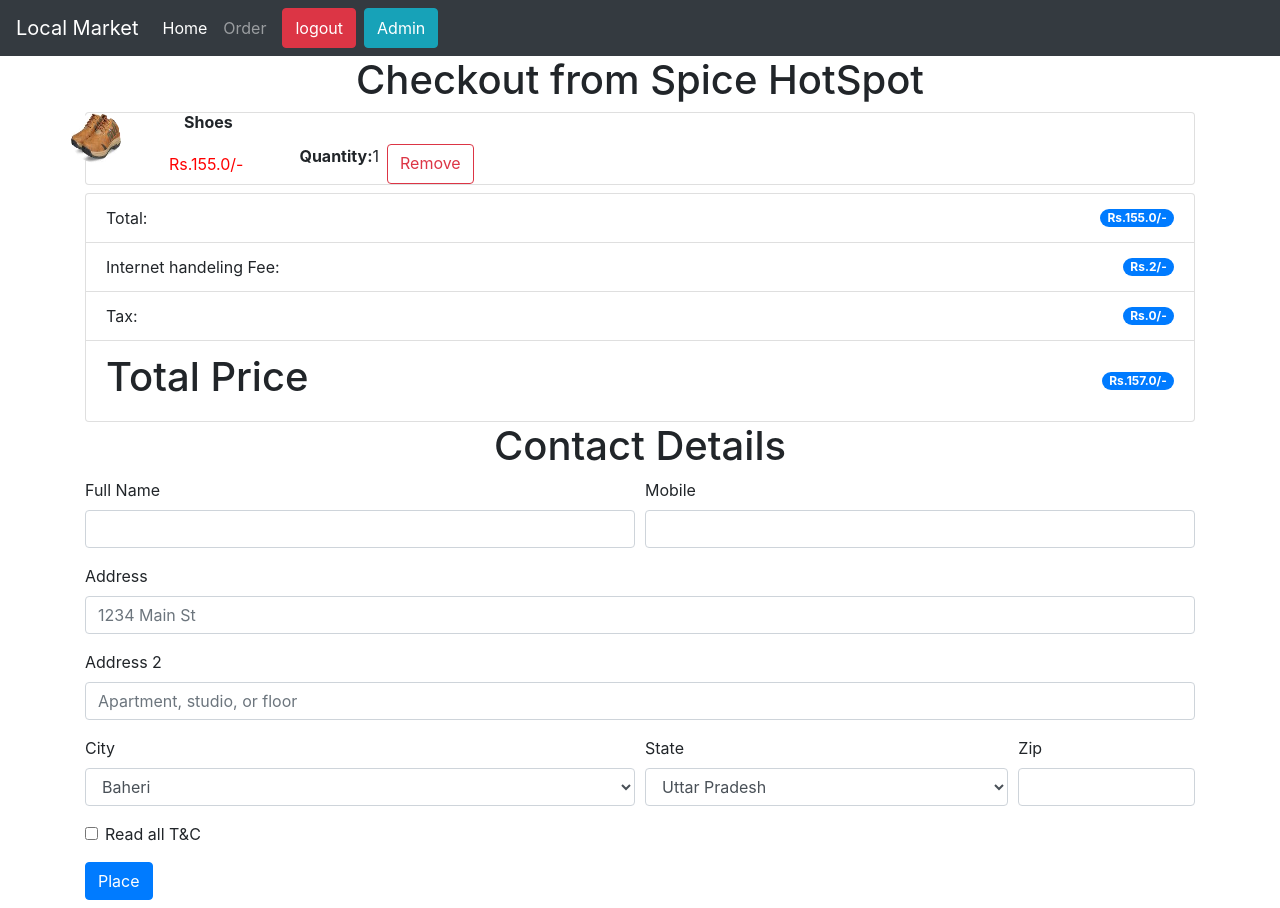
After one commit to prateek0635/my_cart, a Django app: page /order/2 in a window 1280 px wide. The commit adds this page. Run offline with Django 3.2, Linux system fonts and the light colour scheme; a user stored in the database is signed in; data comes from the database, SQL or seed files in the repository; both versions use the stored data as it was after the commit; some libraries are stand-ins or nearby versions.

Commit message:
3rd Commit

```diff
--- a/MyApp/admin.py
+++ b/MyApp/admin.py
@@ -1,8 +1,8 @@
 from django.contrib import admin
-from .models import myclass,oredr,shop,products
+from .models import shop,products,cart,order
 
 # Register your models here.
-admin.site.register(myclass)
-admin.site.register(oredr)
 admin.site.register(shop)
 admin.site.register(products)
+admin.site.register(cart)
+admin.site.register(order)
--- a/MyApp/urls.py
+++ b/MyApp/urls.py
@@ -11,5 +11,10 @@ urlpatterns = [
     path('shopview/<int:shopid>', views.Myshop ,name='Myshop'),
     path('shopview/addprod/<int:shopid>', views.add_prod ,name='Add'),
     path('productupdate/<int:shopid>', views.product_update ,name='Update'),
-    path('productupdate/deleteProd/<int:prodid>', views.delete_prod ,name='delete')
+    path('productupdate/deleteProd/<int:prodid>', views.delete_prod ,name='delete'),
+    path('updateprice/<int:prodid>', views.update_price ,name='Update_price'),
+    path('addtocart/<int:prodid>/<str:cmd>/', views.add_to_cart ,name='Add_To_Cart'),
+    path('order/<int:shopid>', views.order_cart ,name='Order'),
+    path('ordertracker', views.order_tracker ,name='Order_Tracker'),
+    path('orders/<int:shopid>', views.orders_for_shop ,name='orders_for_shop'),
 ]
--- a/MyApp/views.py
+++ b/MyApp/views.py
@@ -1,20 +1,19 @@
 from django.shortcuts import render,redirect
-from django.http import HttpResponse
+from django.http import HttpResponse,HttpResponseRedirect
 from django.contrib.auth.models import User
 from django.contrib.auth import authenticate, login,logout
 from django.contrib import messages
-from .models import myclass,shop,products
+from .models import shop,products,cart,order
+from django.contrib.auth.decorators import login_required
 # from .forms import *
 
 # Create your views here.
 def index(request):
     data=shop.objects.all()
-    print(data)
     try:
         prams={'name':request.user.first_name,'data':data,'range':3}
     except:
         prams={'data':data,'range':range(1,3)}
-
     return render(request,'index.html',prams)
 
 def loginuser(request):
@@ -69,11 +68,17 @@ def logoutuser(request):
 def Myshop(request,shopid):
     prod=products.objects.filter(shop=shopid)
     shopn=shop.objects.filter(id=shopid)[0]
+    con=0
+    param={'prod':prod,'shop':shopn}
+    if not request.user.is_anonymous:
+        a=cart.objects.filter(user=request.user,shop=shopn)
+        param['cart']=a
+        for i in a:
+            con+=1
 
-    param={'prod':prod,'shop':shopn}
+        param['count']=con
     if request.user==shopn.shop_user:
         param['owner']=True
-        print(param)
     return render(request,'shop.html',param)
 
 
@@ -81,7 +86,7 @@ def Myshop(request,shopid):
 
 def add_prod(request,shopid):
     shopn=shop.objects.filter(id=shopid)[0]
-    print(request.user,shopn)
+    # print(request.user,shopn)
     if request.user==shopn.shop_user:
         if request.method=='POST':
             prod_name=request.POST['Product_name']
@@ -89,8 +94,8 @@ def add_prod(request,shopid):
             prod_price=request.POST['prod_price']
             Img=request.FILES
             prod_img=Img.get("prod_img")
-            print(prod_img)
-            print(prod_name,prod_disc,prod_price,prod_disc,prod_img)
+            # print(prod_img)
+            # print(prod_name,prod_disc,prod_price,prod_disc,prod_img)
             add=products.objects.create(shop=shopn,prod_name=prod_name,prod_disc=prod_disc,
                 prod_price=prod_price,prod_img=prod_img)
             add.save()
@@ -107,19 +112,110 @@ def add_prod(request,shopid):
 
 
 def product_update(request,shopid):
+    shopn=shop.objects.filter(id=shopid)[0]
     prod=products.objects.filter(shop=shopid)
-    shopn=shop.objects.filter(id=shopid)[0]
+    if request.user==shopn.shop_user:
+        if request.method=='POST':
+            prod_price=request.POST['prod_price']
+            prod_up.prod_price=prod_price
+            prod_price.save()
+        param={'prod':prod,'shop':shopn}
+        return render(request,'product_update.html',param)
+    else:
+        messages.error(request, 'Login With Your Business Account')
+        return redirect('/login')
 
-    if request.method=='POST':
-        return HttpResponse('Working')
+def update_price(request,prodid):
+    a=products.objects.filter(id=prodid)[0]
 
-    param={'prod':prod,'shop':shopn}
-    return render(request,'product_update.html',param)
+    if request.user==a.shop.shop_user:
+        if request.method=='POST':
+            prod_price=request.POST['prod_price']
+            a.prod_price=prod_price
+            a.save()
+        return redirect(f'/productupdate/{a.shop.id}')
+    else:
+        messages.error(request, 'Login With Your Business Account')
+        return redirect('/login')
+
 
 def delete_prod(request,prodid):
 
     a=products.objects.filter(id=prodid)
-    p=a[0].shop.id
-    print(p)
-    a.delete()
-    return redirect(f'/productupdate/{p}')
+
+    if request.user==a[0].shop.shop_user:
+        p=a[0].shop.id
+        a.delete()
+        return redirect(f'/productupdate/{p}')
+    else:
+        messages.error(request, 'Login With Your Business Account')
+        return redirect('/login')
+@login_required(login_url='/login')
+def add_to_cart(request,prodid,cmd):
+    if cmd=='add':
+        a=products.objects.filter(id=prodid)[0]
+        shopn=a.shop
+        if request.method=="POST":
+            quantity=request.POST['quantity']
+        add=cart.objects.create(user=request.user,products=a,quantity=quantity,shop=shopn)
+        return redirect(f'/shopview/{a.shop.id}')
+    if cmd=='delete':
+        dele=cart.objects.filter(user=request.user,id=prodid)
+        shop=dele[0].shop.id
+        dele.delete()
+        messages.error(request, 'Product has been removed form cart succesfully')
+        return redirect(f'/shopview/{shop}')
+
+@login_required(login_url='/login')
+def order_cart(request,shopid):
+    shopn=shop.objects.filter(id=shopid)[0]
+    cart_chechkout=cart.objects.filter(user=request.user,shop=shopn)
+    total_price=0
+    for i in cart_chechkout:
+        total_price+=i.products.prod_price
+    int_hand_fee=round(total_price/100)
+    tax=0
+    total=total_price+tax+int_hand_fee
+    data=''
+    for item in cart_chechkout:
+        data= data + item.products.prod_name + ','+ str(item.products.prod_price) + ',' + str(item.products.id) + ';'
+    order_price=f'Total price:{total_price} InternetFee: {int_hand_fee} Tax : {tax} Final Price {total}'
+    if request.method=="POST":
+        full_name=request.POST['full_name']
+        mobile=request.POST['mobile']
+        address=request.POST['address']
+        address2=request.POST['address2']
+        city=request.POST['city']
+        state=request.POST['state']
+        zip=request.POST['zip']
+        address=f'{full_name} {mobile} {address} {address2} {city} {state} {zip} '
+        order_create=order.objects.create(user=request.user,shop=shopn,price=order_price,items=data,address=address,
+        payment='COD')
+        order_create.save()
+        dele=cart.objects.filter(user=request.user,shop=shopn)
+        for a in dele:
+            a.delete()
+
+        messages.error(request, f'Order Placed SuccessFully, Order ID is {order_create.id}')
+        return redirect(f'/shopview/{shopn.id}')
+
+    params={'checkout':cart_chechkout,'shop':shopn,'total_price':total_price,'int_hand_fee':int_hand_fee,
+    'tax':tax,'total':total}
+    return render(request,'order.html',params)
+@login_required(login_url='/login')
+def order_tracker(request):
+    track=order.objects.filter(user=request.user)
+    param={'order':track}
+    return render(request,'order_tracker.html',param)
+
+def orders_for_shop(request,shopid):
+    shopn=shop.objects.filter(id=shopid)[0]
+    if request.user==shopn.shop_user:
+        shopn=shop.objects.filter(id=shopid)[0]
+        track=order.objects.filter(shop=shopn)
+        param={'order':track}
+        return render(request,'orders_for_shop.html',param)
+
+    else:
+        messages.error(request, 'Login With Your Business Account')
+        return redirect('/login')
--- a/templates/base.html
+++ b/templates/base.html
@@ -1,5 +1,6 @@
 <!doctype html>
 <html lang="en">
+
 <head>
 
   <!-- Required meta tags -->
@@ -7,16 +8,19 @@
   <meta name="viewport" content="width=device-width, initial-scale=1, shrink-to-fit=no">
 
   <!-- Bootstrap CSS -->
-    <link rel="stylesheet" href="https://stackpath.bootstrapcdn.com/bootstrap/4.4.1/css/bootstrap.min.css" integrity="sha384-Vkoo8x4CGsO3+Hhxv8T/Q5PaXtkKtu6ug5TOeNV6gBiFeWPGFN9MuhOf23Q9Ifjh" crossorigin="anonymous">
+  <link rel="stylesheet" href="https://stackpath.bootstrapcdn.com/bootstrap/4.4.1/css/bootstrap.min.css"
+    integrity="sha384-Vkoo8x4CGsO3+Hhxv8T/Q5PaXtkKtu6ug5TOeNV6gBiFeWPGFN9MuhOf23Q9Ifjh" crossorigin="anonymous">
 
   <title>{%block title%}
     {%endblock title%}</title>
   <script src="http://ajax.googleapis.com/ajax/libs/jquery/1.9.1/jquery.min.js"></script>
 </head>
+
 <body>
   <nav class="navbar navbar-expand-lg navbar-dark bg-dark">
-  <a class="navbar-brand" href="#">NITP Mathematics Students</a>
-  <button class="navbar-toggler" type="button" data-toggle="collapse" data-target="#navbarNav" aria-controls="navbarNav" aria-expanded="false" aria-label="Toggle navigation">
+    <a class="navbar-brand" href="/">Local Market</a>
+    <button class="navbar-toggler" type="button" data-toggle="collapse" data-target="#navbarNav"
+      aria-controls="navbarNav" aria-expanded="false" aria-label="Toggle navigation">
       <span class="navbar-toggler-icon"></span>
     </button>
     <div class="collapse navbar-collapse" id="navbarNav">
@@ -24,24 +28,23 @@
         <li class="nav-item active">
           <a class="nav-link" href="/">Home <span class="sr-only">(current)</span></a>
         </li>
+        {% if not request.user.is_anonymous %}
         <li class="nav-item">
-        <a class="nav-link" href="#">About Us</a>
+          <a class="nav-link" href="/ordertracker">Order</a>
         </li>
+        {% endif %}
         {% if request.user.is_anonymous %}
         <li class="nav-item">
-        <a class="nav-link"  href="/login">Login</a>
+          <a class="nav-link mx-2" href="/login">Login</a>
         </li>
         {% endif %}
         {% if not request.user.is_anonymous %}
-        <button class="btn btn-danger" onclick="document.location = '/logout'">logout</button>
-        <button style="margin-left:45em;" class="btn btn-info">{{request.user.first_name}}</button>
+        <button class="btn btn-danger mx-2" onclick="document.location = '/logout'">logout</button>
+        <button class="btn btn-info">{{request.user.first_name}}</button>
 
         {% endif %}
       </ul>
-    <button type="button" class="btn btn-secondary mx-2" id="popcart" data-container="body" data-toggle="popover" data-placement="bottom" data-html="true" data-content="Vivamus
-      sagittis lacus vel augue laoreet rutrum faucibus.">
-        Cart(<span id="cart">0</span>)
-    </button>
+
     </div>
     </div>
   </nav>
@@ -51,9 +54,15 @@
 
   <!-- Optional JavaScript -->
   <!-- jQuery first, then Popper.js, then Bootstrap JS -->
-    <script src="https://code.jquery.com/jquery-3.4.1.slim.min.js" integrity="sha384-J6qa4849blE2+poT4WnyKhv5vZF5SrPo0iEjwBvKU7imGFAV0wwj1yYfoRSJoZ+n" crossorigin="anonymous"></script>
-    <script src="https://cdn.jsdelivr.net/npm/popper.js@1.16.0/dist/umd/popper.min.js" integrity="sha384-Q6E9RHvbIyZFJoft+2mJbHaEWldlvI9IOYy5n3zV9zzTtmI3UksdQRVvoxMfooAo" crossorigin="anonymous"></script>
-    <script src="https://stackpath.bootstrapcdn.com/bootstrap/4.4.1/js/bootstrap.min.js" integrity="sha384-wfSDF2E50Y2D1uUdj0O3uMBJnjuUD4Ih7YwaYd1iqfktj0Uod8GCExl3Og8ifwB6" crossorigin="anonymous"></script>
+  <script src="https://code.jquery.com/jquery-3.4.1.slim.min.js"
+    integrity="sha384-J6qa4849blE2+poT4WnyKhv5vZF5SrPo0iEjwBvKU7imGFAV0wwj1yYfoRSJoZ+n"
+    crossorigin="anonymous"></script>
+  <script src="https://cdn.jsdelivr.net/npm/popper.js@1.16.0/dist/umd/popper.min.js"
+    integrity="sha384-Q6E9RHvbIyZFJoft+2mJbHaEWldlvI9IOYy5n3zV9zzTtmI3UksdQRVvoxMfooAo"
+    crossorigin="anonymous"></script>
+  <script src="https://stackpath.bootstrapcdn.com/bootstrap/4.4.1/js/bootstrap.min.js"
+    integrity="sha384-wfSDF2E50Y2D1uUdj0O3uMBJnjuUD4Ih7YwaYd1iqfktj0Uod8GCExl3Og8ifwB6"
+    crossorigin="anonymous"></script>
 
   {% block js %}
   {% endblock js %}
--- a/templates/index.html
+++ b/templates/index.html
@@ -4,6 +4,7 @@
 {% endblock title %}
 
 {% block body %}
+
 <div class="row">
 {% for i in data|slice:"0:"  %}
 <div class="card mb-3 mx-2 my-2" style="width:450px;">
--- a/templates/login.html
+++ b/templates/login.html
@@ -19,7 +19,9 @@ Login
 
 
 
-<h1 align='center'>Login Page</h1>
+<h1 align='center'>  Login Page</h1>
+
+
 
 <form align="center" method="POST",action='/login'>{% csrf_token %}
 
@@ -37,7 +39,7 @@ Login
     </div>
   </div>
 </div>
-<h8>If New User Create accoutn <a class="nav-link" href="/createuser">SignUp</a></h8>
+<h8>If New User Create account <a class="nav-link" href="/createuser">SignUp</a></h8>
 <button type="submit" class="btn btn-primary">Submit</button>
 </form>
 {% endblock body %}
--- /dev/null
+++ b/templates/order.html
@@ -0,0 +1,99 @@
+{% extends 'base.html' %}
+
+{% block titel %}
+Order
+{% endblock titel %}
+{% block body %}
+<h1 align="center">Checkout from {{shop.shop_name}} </h1>
+<div class="container">
+{% for item in checkout %}
+<div class="card my-2">
+    <div class="row">
+        <img style="width:50px;height:50px;" src="/{{item.products.prod_img}}" alt="..." class="rounded-circle">
+        <div class="col">
+            <h6 class="card-title mx-5"><b>{{item.products.prod_name}}</b></h6>
+            <div class="row">
+                <p class="my-2 mx-5" style="color:red;">Rs.{{item.products.prod_price}}/-</p>
+                <h8 class='mx-2'><b> Quantity:</b>{{item.quantity}}</h8>
+                <a href="/addtocart/{{item.id}}/delete/" class="btn btn-outline-danger">Remove</a>
+            </div>
+        </div>
+    </div>
+</div>
+
+
+
+{% endfor %}
+
+<ul class="list-group">
+  <li class="list-group-item d-flex justify-content-between align-items-center">
+    Total:
+    <span class="badge badge-primary badge-pill">Rs.{{total_price}}/-</span>
+  </li>
+  <li class="list-group-item d-flex justify-content-between align-items-center">
+    Internet handeling Fee:
+    <span class="badge badge-primary badge-pill">Rs.{{int_hand_fee}}/-</span>
+  </li>
+  <li class="list-group-item d-flex justify-content-between align-items-center">
+    Tax:
+    <span class="badge badge-primary badge-pill">Rs.{{tax}}/-</span>
+  </li>
+  <li class="list-group-item d-flex justify-content-between align-items-center">
+    <h1>Total Price</h1>
+    <span class="badge badge-primary badge-pill">Rs.{{total}}/-</span>
+  </li>
+</ul>
+
+
+<h1 align="center">Contact Details </h1>
+<form class='my-2' method='POST',action='order/{{shop.id}}'>{% csrf_token %}
+  <div class="form-row">
+    <div class="form-group col-md-6">
+      <label for="full_name">Full Name</label>
+      <input name='full_name'type="text" class="form-control" id="full_name">
+    </div>
+    <div class="form-group col-md-6">
+      <label for="Mobile">Mobile</label>
+      <input type="tel"name='mobile' class="form-control" id="Mobile">
+    </div>
+  </div>
+  <div class="form-group">
+    <label for="inputAddress">Address</label>
+    <input type="text"name='address' class="form-control" id="inputAddress" placeholder="1234 Main St">
+  </div>
+  <div class="form-group">
+    <label for="inputAddress2">Address 2</label>
+    <input type="text" name='address2'class="form-control" id="inputAddress2" placeholder="Apartment, studio, or floor">
+  </div>
+  <div class="form-row">
+    <div class="form-group col-md-6">
+      <label for="city">City</label>
+      <select id="city" name='city' class="form-control">
+        <option selected>Baheri</option>
+        <option>Baheri</option>
+      </select>
+    </div>
+    <div class="form-group col-md-4">
+      <label for="inputState">State</label>
+      <select id="inputState"name='state' class="form-control">
+        <option selected>Uttar Pradesh</option>
+        <option>Uttar Pradesh</option>
+      </select>
+    </div>
+    <div class="form-group col-md-2">
+      <label for="inputZip">Zip</label>
+      <input name='zip'type="text" class="form-control" id="inputZip">
+    </div>
+  </div>
+  <div class="form-group">
+    <div class="form-check">
+      <input class="form-check-input" type="checkbox" id="gridCheck">
+      <label class="form-check-label" for="gridCheck">
+        Read all T&C
+      </label>
+    </div>
+  </div>
+  <button type="submit" class="btn btn-primary">Place</button>
+</form>
+</div>
+{% endblock body %}
--- a/templates/product_update.html
+++ b/templates/product_update.html
@@ -5,14 +5,14 @@
 <h1> Welcome to Update page</h1>
 <div class="row mx-2">
 {% for i in prod %}
-<form action='/productupdate/{{shop.id}}' method='POST'>{% csrf_token %}
+<form action='/updateprice/{{i.id}}' method='POST'>{% csrf_token %}
 <div class="card mx-2 " style="width: 18rem;height:23rem;">
   <img style="width:50px;height:50px;" src="/{{i.prod_img}}" class="card-img-top mx-5" alt="...">
   <div class="card-body">
     <h5 class="card-title">{{i.prod_name}}</h5>
     <div class="row mx-2">
     <p class="my-2"style="color:red;">Rs.{{i.prod_price}}/-</p>
-    <input type="number" class="form-control" name="prod_price" id="prod_price" placeholder='{{i.prod_price}}'required >
+    <input type="number" class="form-control" name="prod_price" id="prod_price" placeholder="{{i.prod_price}}"required >
     <button type="Submit" class="btn btn-link">Update</button>
     </div>
 
```
Also changed, not shown: MyApp/models.py (+42 -24 lines), templates/order_tracker.html (added, +35 -0 lines), templates/orders_for_shop.html (added, +38 -0 lines), templates/shop.html (+61 -9 lines), MyApp/migrations/0001_initial.py, MyApp/migrations/0002_auto_20200415_1128.py (deleted), MyApp/migrations/0002_cart_shop.py (added), MyApp/migrations/0003_auto_20200417_1239.py (deleted), MyApp/migrations/0003_order.py (added), MyApp/migrations/0004_auto_20200417_1449.py (deleted), MyApp/migrations/0004_auto_20200421_1908.py (added), db.sqlite3. Lines whose indentation alone changed are shown as unchanged.
